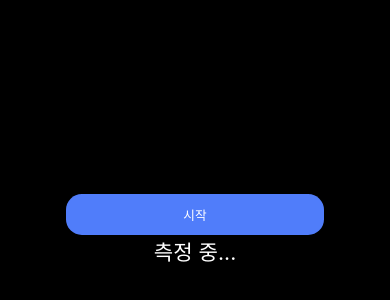
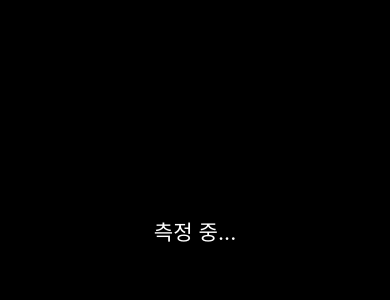
Before and after one commit to Live-Intelligent-Exercise-Tracker/front, a React Native app: screen /Workout in a window 390 px wide. Shown: the part 224-524 px from the top of the page. Built offline with nearby package versions, Linux system fonts and the light colour scheme.

Commit message:
annoted button

```diff
--- a/src/screens/Workout/Workout.jsx
+++ b/src/screens/Workout/Workout.jsx
@@ -16,7 +16,7 @@ const Workout = () => {
 
   return (
     <View style={styles.container}>
-      {toggleWorkout===false&&
+      {/* {toggleWorkout===false&&
         <TouchableOpacity style={styles.startButton} onPress={handleWorkoutButton}>
             <Text style={styles.startText}>시작</Text>
         </TouchableOpacity>
@@ -25,7 +25,7 @@ const Workout = () => {
         <TouchableOpacity style={styles.stopButton} onPress={handleWorkoutButton}>
             <Text style={styles.stopText}>중단</Text>
         </TouchableOpacity>
-      }
+      } */}
 
     <Text style={styles.HRVText}>
         {hrv !== null ? `${hrv} ms` : '측정 중...'}
```
